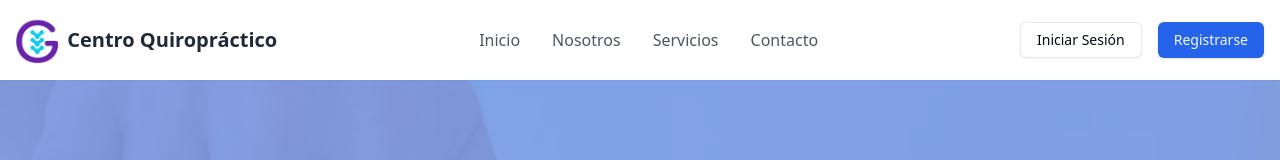
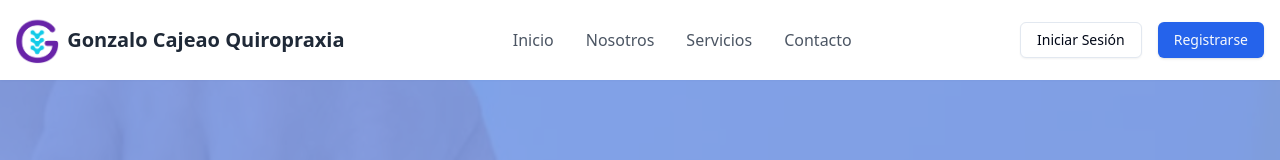
Before and after one commit to RafaNico2025/centro-quiropractico-v1, a React (Vite) app in the folder frontend/: page /nosotros in a window 1280 px wide. Shown: the top 160 px of the page. Built offline with nearby package versions, Linux system fonts and the light colour scheme; no server answers.

Commit message:
fix: add name in header

```diff
--- a/frontend/src/pages/About.jsx
+++ b/frontend/src/pages/About.jsx
@@ -19,7 +19,7 @@ const About = () => {
             {/* Logo */}
             <Link to="/" className="flex items-center">
               <img src="/init-logo.png" alt="Logo" className="h-12" />
-              <span className="ml-2 text-xl font-bold text-gray-800">Centro Quiropráctico</span>
+              <span className="ml-2 text-xl font-bold text-gray-800">Gonzalo Cajeao Quiropraxia</span>
             </Link>
 
             {/* Menú de navegación - Desktop */}
--- a/frontend/src/pages/Dashboard.jsx
+++ b/frontend/src/pages/Dashboard.jsx
@@ -48,7 +48,7 @@ const Dashboard = () => {
         <div className="max-w-7xl mx-auto px-4 sm:px-6 lg:px-8">
           <div className="flex justify-between h-16">
             <div className="flex items-center">
-              <h1 className="text-xl font-bold text-gray-800">Centro Quiropráctico</h1>
+              <h1 className="text-xl font-bold text-gray-800">Gonzalo Cajeao Quiropraxia</h1>
             </div>
             <div className="flex items-center space-x-4">
               <span className="text-gray-600">Bienvenido, {user?.username}</span>
```
